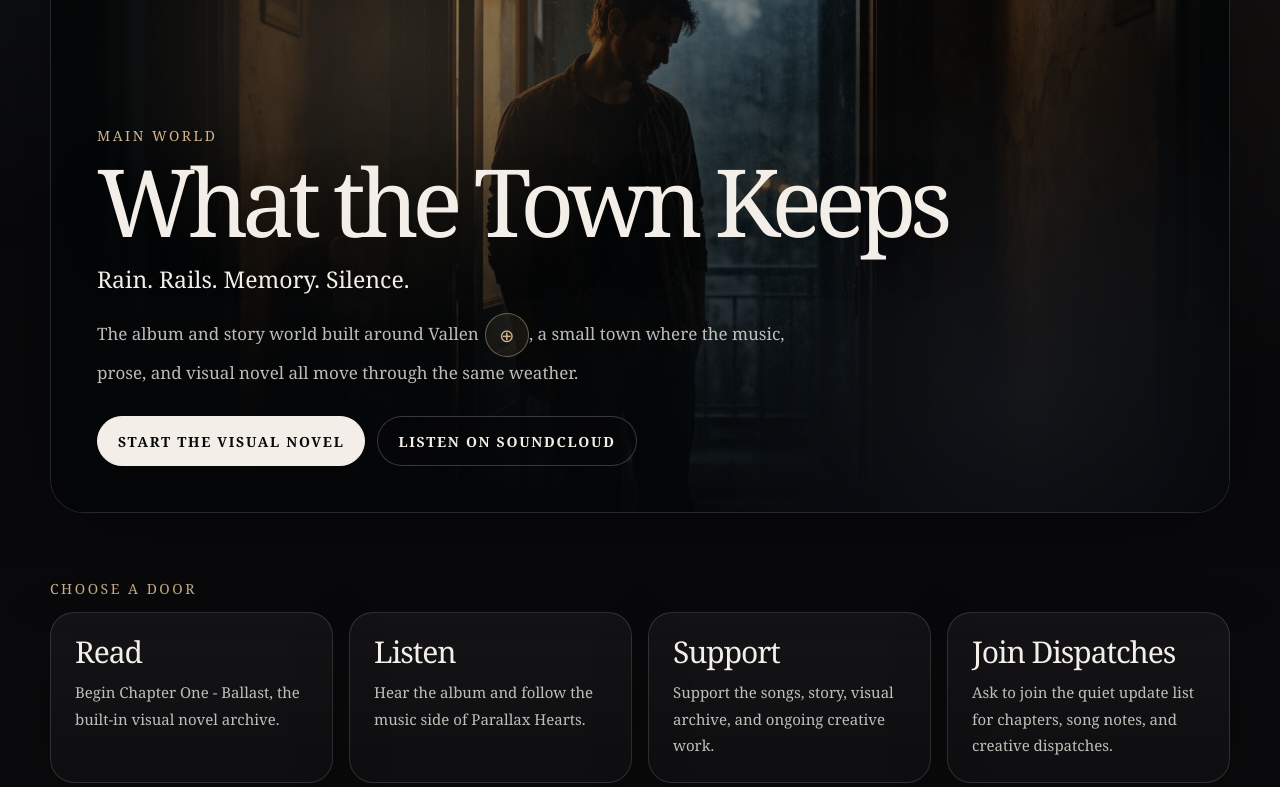
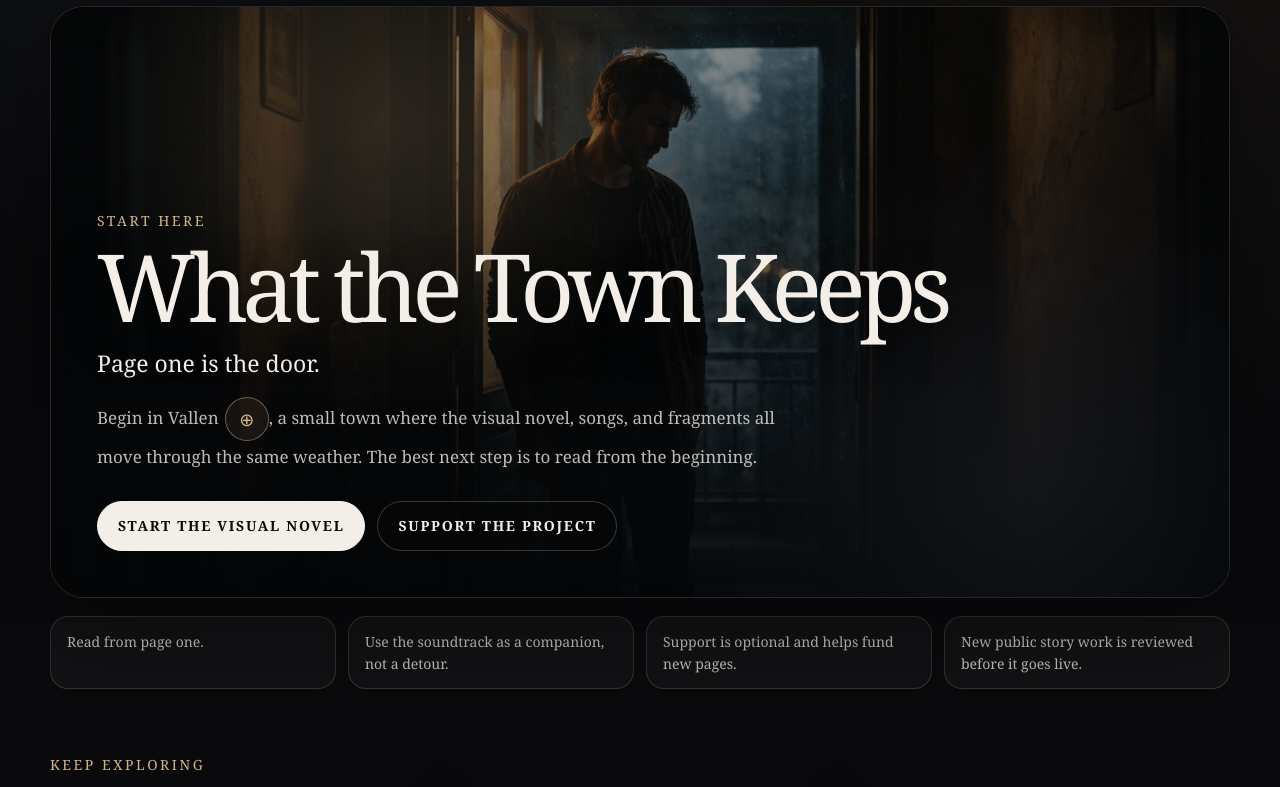
Before and after one commit to chthomps4/parallaxhearts-site, a Next.js app in the folder site/: page / in a window 1280 px wide. Shown: the part 580-1367 px from the top of the page. Built offline with nearby package versions, Linux system fonts and the light colour scheme.

Commit message:
Clean up Parallax primary homepage funnel

```diff
--- a/site/app/page.tsx
+++ b/site/app/page.tsx
@@ -7,7 +7,7 @@ import SiteHeader from "./components/SiteHeader";
 export const metadata: Metadata = {
   title: "Parallax Hearts | What the Town Keeps",
   description:
-    "Parallax Hearts is the music project behind What the Town Keeps - a cinematic album, visual novel archive, and rainy small-town story world set in Vallen.",
+    "Begin What the Town Keeps - a cinematic visual novel, soundtrack, and rainy small-town story world set in Vallen.",
   keywords: [
     "Parallax Hearts",
     "What the Town Keeps",
@@ -24,7 +24,7 @@ export const metadata: Metadata = {
   openGraph: {
     title: "Parallax Hearts | What the Town Keeps",
     description:
-      "Songs, story, and the visual novel archive of What the Town Keeps - set in the rainy town of Vallen.",
+      "Start the visual novel, hear the soundtrack, and support the ongoing Parallax Hearts story world.",
     url: "https://www.parallaxhearts.org/",
     siteName: "Parallax Hearts",
     images: [
@@ -42,7 +42,7 @@ export const metadata: Metadata = {
     card: "summary_large_image",
     title: "Parallax Hearts | What the Town Keeps",
     description:
-      "A cinematic music and story-world archive set in the rainy town of Vallen.",
+      "A cinematic visual novel and soundtrack archive set in the rainy town of Vallen.",
     images: ["/images/hero.jpg"],
   },
 };
@@ -217,7 +217,7 @@ export default function HomePage() {
                 fontWeight: 400,
               }}
             >
-              Songs, story, and the town that holds them.
+              A haunted little town, told one page and one song at a time.
             </h1>
 
             <p
@@ -229,20 +229,19 @@ export default function HomePage() {
                 lineHeight: 1.75,
               }}
             >
-              Parallax Hearts is the music project behind <em>What the Town Keeps</em> -
-              a cinematic album, story world, and visual novel archive set in
-              Vallen, a rainy town of rail lines, old rooms, quiet distance, and
-              things people learn not to say.
+              Start with <em>What the Town Keeps</em>, the visual novel archive
+              at the center of Parallax Hearts. Read the story, hear the songs,
+              and support the next pieces of Vallen as the town opens up.
             </p>
           </div>
 
           <ProjectPanel
-            eyebrow="Main world"
+            eyebrow="Start here"
             title="What the Town Keeps"
-            subtitle="Rain. Rails. Memory. Silence."
+            subtitle="Page one is the door."
             body={
               <>
-                The album and story world built around Vallen
+                Begin in Vallen
                 <ArchiveNote
                   title="Archive Note: Vallen"
                   evidence="Creative name / interpretive resonance"
@@ -252,23 +251,57 @@ export default function HomePage() {
                   place where weather and memory collect. This is a
                   project-specific name, not a historical place claim.
                 </ArchiveNote>
-                , a small town where the music, prose, and visual novel all
-                move through the same weather.
+                , a small town where the visual novel, songs, and fragments all
+                move through the same weather. The best next step is to read
+                from the beginning.
               </>
             }
             image="/images/hero.jpg"
             imageAlt="Rainy Vallen scene for What the Town Keeps, with old small-town atmosphere and cinematic dusk light"
             primaryHref="/graphic-novel/chapter-one/page-001"
-            primaryLabel="Start the Visual Novel"
-            secondaryHref="/music"
-            secondaryLabel="Listen on SoundCloud"
+            primaryLabel="Start the visual novel"
+            secondaryHref="/support"
+            secondaryLabel="Support the project"
           />
+
+          <div
+            aria-label="What happens next"
+            style={{
+              display: "grid",
+              gridTemplateColumns: "repeat(auto-fit, minmax(190px, 1fr))",
+              gap: "12px",
+              marginTop: "18px",
+            }}
+          >
+            {[
+              "Read from page one.",
+              "Use the soundtrack as a companion, not a detour.",
+              "Support is optional and helps fund new pages.",
+              "New public story work is reviewed before it goes live.",
+            ].map((item) => (
+              <p
+                key={item}
+                style={{
+                  margin: 0,
+                  border: `1px solid ${colors.border}`,
+                  borderRadius: "18px",
+                  padding: "14px 16px",
+                  background: "rgba(255,255,255,0.035)",
+                  color: colors.textSoft,
+                  fontSize: "14px",
+                  lineHeight: 1.55,
+                }}
+              >
+                {item}
+              </p>
+            ))}
+          </div>
         </div>
       </section>
 
       <section style={{ padding: "38px 0 86px" }}>
         <div className="site-container">
-          <p className="kicker">Choose a door</p>
+          <p className="kicker">Keep exploring</p>
 
           <div
             style={{
@@ -280,23 +313,18 @@ export default function HomePage() {
             {[
               {
                 title: "Read",
-                text: "Begin Chapter One - Ballast, the built-in visual novel archive.",
+                text: "Begin Chapter One - Ballast, the main path through the visual novel archive.",
                 href: "/graphic-novel/chapter-one/page-001",
               },
               {
                 title: "Listen",
-                text: "Hear the album and follow the music side of Parallax Hearts.",
+                text: "Hear the soundtrack after you start the story, or keep it open while you read.",
                 href: "/music",
               },
               {
                 title: "Support",
-                text: "Support the songs, story, visual archive, and ongoing creative work.",
+                text: "Help fund new pages, songs, and story-world work through the support path.",
                 href: "/support",
-              },
-              {
-                title: "Join Dispatches",
-                text: "Ask to join the quiet update list for chapters, song notes, and creative dispatches.",
-                href: "#dispatches",
               },
             ].map((card) => (
               <Link
```
